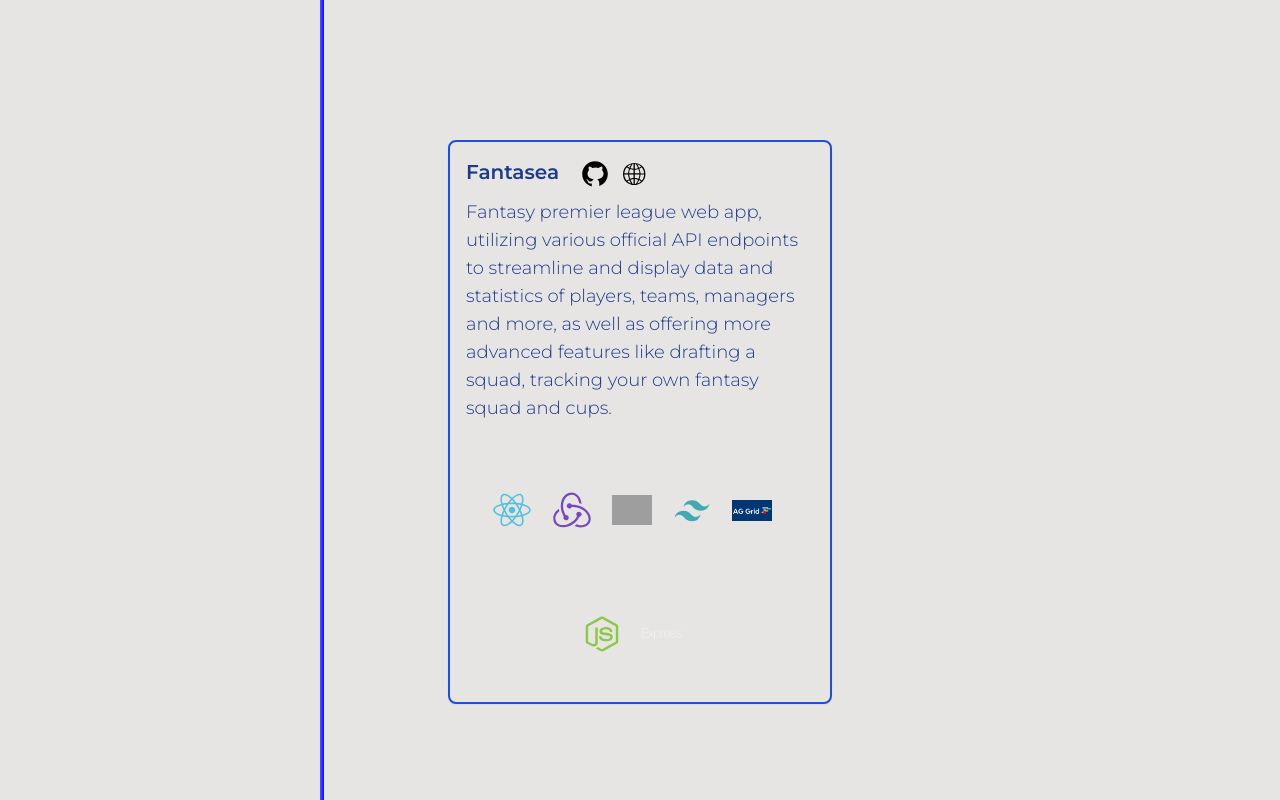
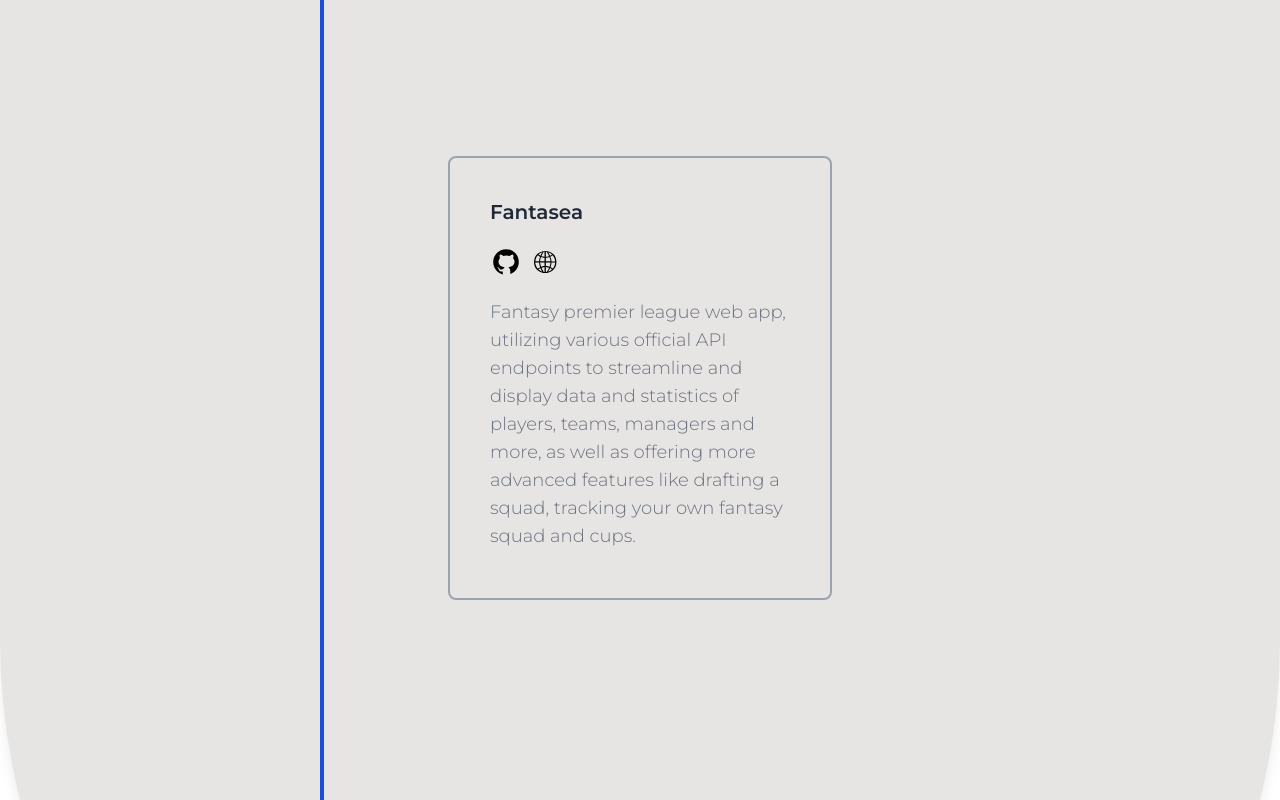
Before and after one commit to lirisobol/portfolio, a React (Vite) app: page / in a window 1280 px wide. Shown: the part 2000-2800 px from the top of the page. Built offline with nearby package versions, Linux system fonts and the light colour scheme; grey boxes are pictures that could not be loaded.

Commit message:
general design update

```diff
--- a/src/components/Animations/AnimatedBackground.tsx
+++ b/src/components/Animations/AnimatedBackground.tsx
@@ -6,7 +6,7 @@ const AnimatedBackground = ():JSX.Element => {
     const backgroundColor = useTransform(
         scrollYProgress,
         [0, 0.5, 1],
-        ["linear-gradient(135deg, #5c54ff, #000dff)", "linear-gradient(135deg, #5c54ff, #3900ff )", "linear-gradient(135deg, #5c54ff, #000dff)"]
+        ["linear-gradient(135deg, #5c54ff, #000dff)", "linear-gradient(135deg, #5c54ff, #3900ff )", "linear-gradient(135deg, #40c9ff, #00e3fd)"]
     );
 
     return (
--- a/src/components/Animations/ScrollIndicator.tsx
+++ b/src/components/Animations/ScrollIndicator.tsx
@@ -2,12 +2,16 @@ import { motion, useScroll, useTransform } from "framer-motion";
 
 const ScrollIndicator = (): JSX.Element => {
     const { scrollYProgress } = useScroll();
-    const height = useTransform(scrollYProgress, [0.1, 0.8], ['0%', '100%']);
+    const height = useTransform(scrollYProgress, [0, 1], ['0%', '96%']);
     return (
-        <motion.div className="absolute left-2 md:left-1/4 top-0 z-40 w-1"
+        <motion.div className="absolute
+            left-5
+            sm:inset-x-1/4
+            top-28 z-40
+            w-1
+            bg-blue-700"
             style={{
                 height: height,
-                background: "linear-gradient(90deg, #5c54ff, #000dff)",
             }}
         />
     );
--- a/src/components/Projects/ProjectCard.tsx
+++ b/src/components/Projects/ProjectCard.tsx
@@ -1,19 +1,16 @@
 import { Project } from "../interfaces/Project";
 import { LinkAvatar } from "./LinkAvatar";
-import { TechAvatar } from "./TechAvatar";
 import { ShowOnScroll } from '../Animations/ShowOnScoll';
 
 interface ProjectCardProps {
     project: Project;
 }
-
 export const ProjectCard = ({ project }: ProjectCardProps): JSX.Element => {
-
     return (
         <ShowOnScroll>
-            <div className="flex flex-col w-60 sm:w-96 border border-2 border-blue-700 shadow-sm text-blue-900 rounded-lg p-4 my-80 rounded-lg">
-                <div className="flex flex-row gap-5 mb-2 ">
-                    <h3 className="text-sm sm:text-xl font-semibold">{project.name}</h3>
+            <div className="border border-2 border-gray-400 rounded-lg w-60 sm:w-96 p-10 my-80">
+                <div className="flex flex-col gap-5 mb-2">
+                    <h3 className="text-gray-800 text-sm sm:text-xl font-semibold">{project.name}</h3>
                     <span className="inline-flex flex-row gap-3">
                         {project.links?.github && (
                             <LinkAvatar
@@ -30,28 +27,10 @@ export const ProjectCard = ({ project }: ProjectCardProps): JSX.Element => {
                             />
                         )}
                     </span>
-                </div>
-
-                    <p className="text-sm sm:text-lg font-light ">{project.description}</p>
-
-                    <div className="flex flex-col gap-5 sm:gap-10 mt-5 sm:mt-10 p-2">
-                    {project.tech.front && (
-                        <div className="flex flex-row justify-center gap-1 rounded-lg p-2">
-                            {project.tech.front?.map(tech => (
-                                <TechAvatar key={tech.name} imageSrc={tech.imageUrl} alt={tech.name} />
-                            ))}
-                        </div>
-                    )}
-
-                        {project.tech.back && (
-                        <div className="flex flex-row justify-center gap-1 rounded-lg p-2">
-                            {project.tech.back?.map(tech => (
-                                <TechAvatar key={tech.name} imageSrc={tech.imageUrl} alt={tech.name} />
-                            ))}
-                        </div>
-                    )}
+                <p className="text-gray-500 text-sm sm:text-lg font-light">{project.description}</p>
                 </div>
             </div>
+
         </ShowOnScroll>
     );
 };
--- a/src/data/projectsData.ts
+++ b/src/data/projectsData.ts
@@ -3,7 +3,7 @@ const base_image_url = "/assets/images/"
 export const projects: Project[] = [
     {
         name: "Portfolio Website",
-        description: "My personal portfolio built with React, TypeScript, and TailwindCSS.",
+        description: "My personal portfolio built with React, TypeScript, TailwindCSS and Framer Motion.",
         tech: {
             front: [
                 { name: "React", imageUrl: `${base_image_url}react.svg` },
--- a/src/pages/Projects.tsx
+++ b/src/pages/Projects.tsx
@@ -4,9 +4,9 @@ import { projects } from "../data/projectsData";
 
 export const Projects = (): JSX.Element => {
     return (
-        <div className="relative text-purple-200 bg-stone-200 shadow-lg p-2 h-very-large">
+        <div className="relative bg-stone-200 shadow-lg p-10 h-very-large rounded-full">
             <ScrollIndicator />
-            <div className="flex flex-col justify-center items-center gap-5 overflow-hidden">
+            <div className="flex flex-col items-center justify-center w-full">
                 {projects.map((project, index) => (
                     <ProjectCard key={index} project={project} />
                 ))}
```
